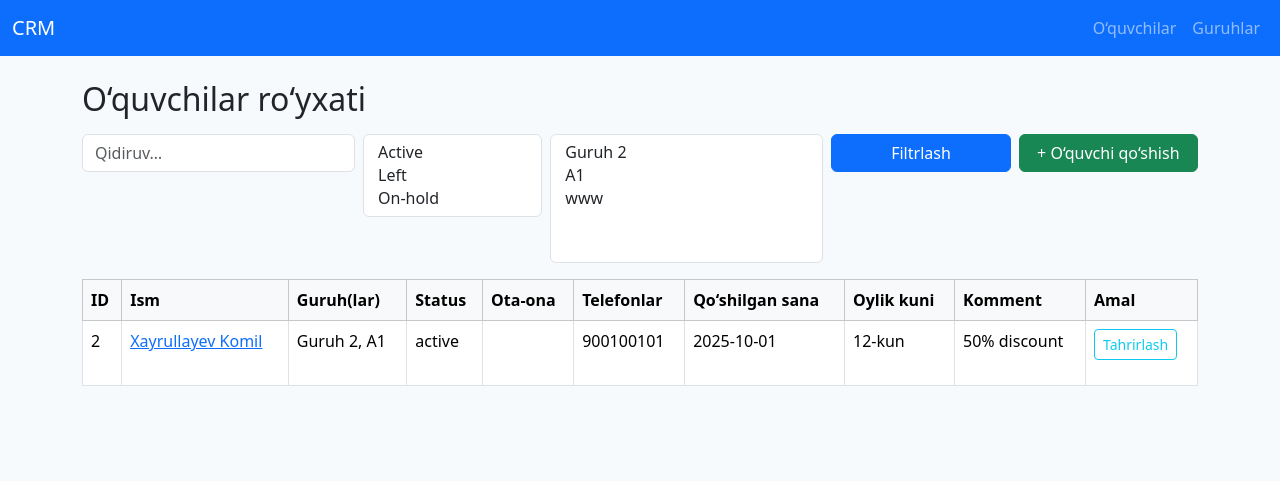
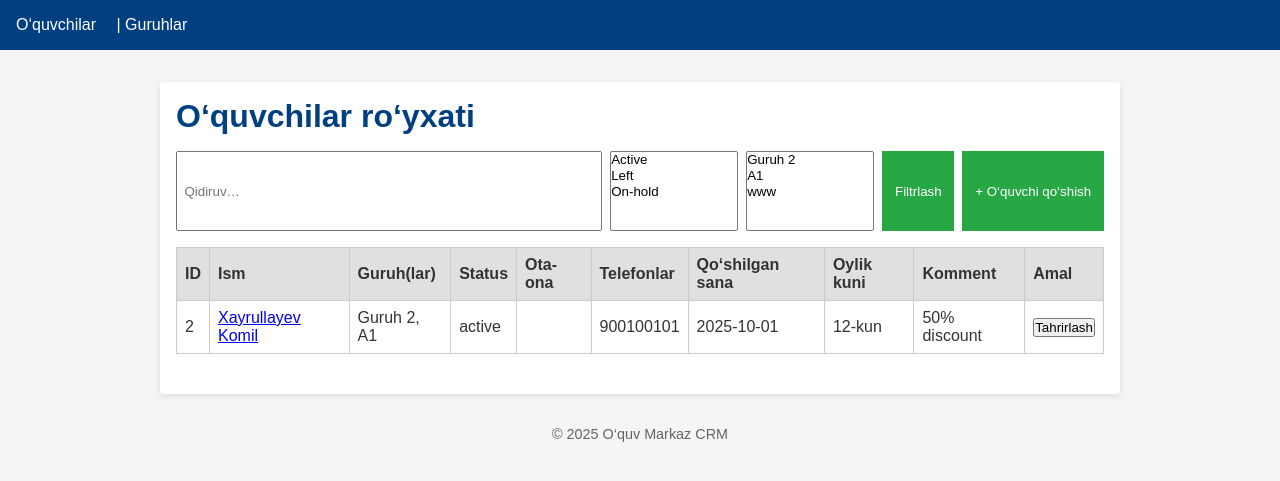
Before and after one commit to mahmudulashev/CRM, a Flask app: page /students in a window 1280 px wide. Shown: the top 481 px of the page. Run offline with Flask 3, Linux system fonts and the light colour scheme.

Commit message:
Add CSS styles for attendance, base, groups, and students; update HTML templates for improved layout and functionality

```diff
--- a/app.py
+++ b/app.py
@@ -15,13 +15,18 @@
 db.init_app(app)
 migrate = Migrate(app, db)
 
+# ─── Inject current_year into all templates ──────────────────────────────────
+@app.context_processor
+def inject_current_year():
+    return {'current_year': date.today().year}
+
 
 @app.route('/')
 def index():
     return redirect(url_for('students'))
 
 
-# ----------------- STUDENTS -----------------
+# ─── STUDENTS: list + multi‐filter ───────────────────────────────────────────
 @app.route('/students')
 def students():
     form = StudentForm()
@@ -39,16 +44,17 @@
     if group_ids:
         query = query.join(Student.groups).filter(Group.id.in_(group_ids))
 
-    students = query.all()
-    groups   = Group.query.all()
+    students_list = query.all()
+    groups_list   = Group.query.all()
+
     return render_template(
         'students.html',
-        students  = students,
-        groups    = groups,
-        form      = form,
-        q         = q,
-        statuses  = statuses,
-        group_ids = group_ids
+        students   = students_list,
+        groups     = groups_list,
+        form       = form,
+        q          = q,
+        statuses   = statuses,
+        group_ids  = group_ids
     )
 
 
@@ -134,7 +140,7 @@
     return render_template('student_detail.html', student=student)
 
 
-# ----------------- GROUPS -----------------
+# ─── GROUPS: list, add, edit, delete ────────────────────────────────────────
 @app.route('/groups')
 def groups():
     form   = GroupForm()
@@ -158,7 +164,11 @@
 @app.route('/group/<int:id>/json')
 def get_group_json(id):
     g = Group.query.get_or_404(id)
-    return jsonify({'id': g.id, 'name': g.name, 'schedule': g.schedule})
+    return jsonify({
+        'id'      : g.id,
+        'name'    : g.name,
+        'schedule': g.schedule
+    })
 
 
 @app.route('/group/<int:id>/edit', methods=['POST'])
@@ -190,40 +200,38 @@
     students = group.students
     return render_template(
         'group_detail.html',
-        group=group,
-        students=students
+        group    = group,
+        students = students
     )
 
 
-# ----------------- ATTENDANCE MATRIX + AVERAGE + N/A -----------------
+# ─── MONTHLY ATTENDANCE MATRIX + N/A + AVG HOMEWORK ─────────────────────────
 @app.route('/group/<int:group_id>/attendance_matrix', methods=['GET','POST'])
 def attendance_matrix(group_id):
     group    = Group.query.get_or_404(group_id)
     students = group.students
 
-    # 1) Yil/oyni olamiz
+    # Year & month
     today         = date.today()
     year          = int(request.args.get('year', today.year))
     month         = int(request.args.get('month', today.month))
     days_in_month = monthrange(year, month)[1]
 
-    # 2) Guruh jadvalidagi haftaning kunlari
+    # Scheduled weekdays filter
     wk_map = {'Mon':0,'Tue':1,'Wed':2,'Thu':3,'Fri':4,'Sat':5,'Sun':6}
-    wanted = [wk_map[s.strip()] for s in group.schedule.split(',') if s.strip() in wk_map]
+    wanted = [wk_map[d.strip()] for d in group.schedule.split(',') if d.strip() in wk_map]
     days   = [
         date(year, month, d)
         for d in range(1, days_in_month+1)
         if date(year, month, d).weekday() in wanted
     ]
 
-    if request.method=='POST':
+    if request.method == 'POST':
         for s in students:
             for d in days:
-                sid  = str(s.id)
-                dstr = d.isoformat()
-
-                #   3a) Attendance upsert
-                attended = request.form.get(f'attend_{sid}_{dstr}')=='on'
+                sid, dstr = str(s.id), d.isoformat()
+                # Attendance upsert
+                attended = request.form.get(f'attend_{sid}_{dstr}') == 'on'
                 att = Attendance.query.filter_by(
                     date=d, student_id=s.id, group_id=group.id
                 ).first()
@@ -234,9 +242,8 @@
                 else:
                     att.status = attended
 
-                #   3b) Homework upsert: N/A opsiyasi uchun value="na"
+                # Homework upsert with N/A
                 raw = request.form.get(f'homework_{sid}_{dstr}')
-                # agar raw=='na' yoki bo‘sh bo‘lsa → o‘chirib tashlaymiz
                 hw = Homework.query.filter_by(
                     date=d, student_id=s.id, group_id=group.id
                 ).first()
@@ -244,50 +251,49 @@
                     if hw:
                         db.session.delete(hw)
                 else:
-                    percent = int(raw)
+                    pct = int(raw)
                     if not hw:
-                        hw = Homework(date=d, percent_done=percent,
+                        hw = Homework(date=d, percent_done=pct,
                                       student_id=s.id, group_id=group.id)
                         db.session.add(hw)
                     else:
-                        hw.percent_done = percent
+                        hw.percent_done = pct
 
         db.session.commit()
-        flash("Oylik davomat va uy ishi saqlandi!", "success")
+        flash('Oylik davomat va uy ishi saqlandi!', 'success')
         return redirect(url_for(
             'attendance_matrix',
-            group_id=group.id,
+            group_id=group_id,
             year=year,
             month=month
         ))
 
-    # 4) GET: mavjud yozuvlarni yuklab olamiz
+    # Load existing records
     att_map = {
         (a.student_id, a.date): a
         for a in Attendance.query.filter(
-            Attendance.group_id==group.id,
+            Attendance.group_id==group_id,
             Attendance.date.between(days[0], days[-1])
         )
     }
     hw_map = {
         (h.student_id, h.date): h
         for h in Homework.query.filter(
-            Homework.group_id==group.id,
+            Homework.group_id==group_id,
             Homework.date.between(days[0], days[-1])
         )
     }
 
-    # 5) O‘rtacha uy ishi foizini hisoblaymiz (faqat N/A bo‘lmagan kunlar)
+    # Compute average homework % (exclude N/A)
     avg_hw = {}
     for s in students:
-        total = 0
-        count = 0
+        total, count = 0, 0
         for d in days:
             h = hw_map.get((s.id, d))
-            if h is not None:    # faqat mavjud (ya’ni “na” bo‘lmagan)
+            if h is not None:
                 total += h.percent_done
                 count += 1
-        avg_hw[s.id] = round(total/count,1) if count else None
+        avg_hw[s.id] = round(total/count, 1) if count else None
 
     return render_template(
         'attendance_matrix.html',
--- /dev/null
+++ b/static/css/attendance.css
@@ -0,0 +1,5 @@
+h1{color:#800000;margin-bottom:1rem}
+.attendance th,.attendance td{text-align:center}
+.attendance select{width:4rem;font-size:.9rem}
+.switch-month{margin-top:1rem}
+.switch-month input{width:4rem;margin-right:.5rem}
--- /dev/null
+++ b/static/css/base.css
@@ -0,0 +1,11 @@
+*{margin:0;padding:0;box-sizing:border-box}
+body{font-family:Arial,sans-serif;background:#f5f5f5;color:#333}
+.site-header{background:#004080;color:#fff;padding:1rem}
+.nav-bar a{color:#fff;text-decoration:none;margin-right:1rem}
+.content{max-width:960px;margin:2rem auto;padding:1rem;background:#fff;border-radius:4px;box-shadow:0 2px 6px rgba(0,0,0,0.1)}
+.site-footer{text-align:center;margin:2rem 0;font-size:0.9rem;color:#666}
+.data-table{width:100%;border-collapse:collapse;margin-bottom:1.5rem}
+.data-table th,.data-table td{border:1px solid #ccc;padding:0.5rem;text-align:left}
+.data-table th{background:#e0e0e0}
+.btn-primary{background:#007bff;color:#fff;border:none;padding:.5rem 1rem;border-radius:3px;cursor:pointer}
+.btn-secondary{background:#6c757d;color:#fff;border:none;padding:.5rem 1rem;border-radius:3px;cursor:pointer}
--- /dev/null
+++ b/static/css/students.css
@@ -0,0 +1,14 @@
+h1{color:#004080;margin-bottom:1rem}
+.filter-form{display:flex;flex-wrap:wrap;gap:.5rem;margin-bottom:1rem}
+.input-text{flex:1;padding:.4rem}
+.input-multiselect{width:8rem;height:5rem}
+.btn-filter,.btn-add{padding:.4rem .8rem;border:none;cursor:pointer}
+.btn-filter{background:#28a745;color:#fff}
+.btn-add{background:#28a745;color:#fff}
+.modal{display:none;position:fixed;top:0;left:0;width:100%;height:100%;background:rgba(0,0,0,0.5);justify-content:center;align-items:center;z-index:1000}
+.modal.show{display:flex}
+.modal-dialog{background:#fff;border-radius:4px;padding:1rem;width:90%;max-width:500px;position:relative}
+.modal-close{position:absolute;top:.5rem;right:.5rem;background:transparent;border:none;font-size:1.5rem;cursor:pointer}
+.modal-body label{display:block;margin-top:.8rem;font-weight:bold}
+.modal-body .form-control{width:100%;padding:.4rem;margin-top:.2rem;border:1px solid #ccc;border-radius:3px}
+.modal-footer{text-align:right;margin-top:1rem}
--- a/static/style.css
+++ /dev/null
@@ -1,6 +0,0 @@
-body {
-  background: #f7fafd;
-}
-.table-hover tbody tr:hover {
-  background: #eff8ff;
-}
--- a/templates/base.html
+++ b/templates/base.html
@@ -1,33 +1,29 @@
-<!doctype html>
-<html lang="en">
+<!DOCTYPE html>
+<html lang="uz">
 <head>
-  <meta charset="utf-8">
-  <title>O‘quv Markazi CRM</title>
-  <link href="https://cdn.jsdelivr.net/npm/bootstrap@5.3.2/dist/css/bootstrap.min.css" rel="stylesheet">
-  <link href="{{ url_for('static', filename='style.css') }}" rel="stylesheet">
+  <meta charset="UTF-8">
+  <meta name="viewport" content="width=device-width,initial-scale=1">
+  <title>CRM — {% block title %}{% endblock %}</title>
+  <link rel="stylesheet" href="{{ url_for('static', filename='css/base.css') }}">
+  {% block head_css %}{% endblock %}
 </head>
 <body>
-  <nav class="navbar navbar-expand-lg navbar-dark bg-primary mb-4">
-    <div class="container-fluid">
-      <a class="navbar-brand" href="{{ url_for('students') }}">CRM</a>
-      <div class="navbar-nav">
-        <a class="nav-link" href="{{ url_for('students') }}">O‘quvchilar</a>
-        <a class="nav-link" href="{{ url_for('groups') }}">Guruhlar</a>
-      </div>
-    </div>
-  </nav>
-  <div class="container">
-    {% with messages = get_flashed_messages(with_categories=true) %}
-      {% if messages %}
-        {% for cat, msg in messages %}
-          <div class="alert alert-{{ cat }}">{{ msg }}</div>
-        {% endfor %}
-      {% endif %}
-    {% endwith %}
+
+  <header class="site-header">
+    <nav class="nav-bar">
+      <a href="{{ url_for('students') }}">O‘quvchilar</a> |
+      <a href="{{ url_for('groups') }}">Guruhlar</a>
+    </nav>
+  </header>
+
+  <main class="content">
     {% block content %}{% endblock %}
-  </div>
+  </main>
 
-  {# Mana shu yerda scripts bloki bo‘lsin! #}
+  <footer class="site-footer">
+    &copy; {{ current_year }} O‘quv Markaz CRM
+  </footer>
+
   {% block scripts %}{% endblock %}
 </body>
 </html>
--- a/templates/students.html
+++ b/templates/students.html
@@ -1,143 +1,145 @@
 {% extends "base.html" %}
+{% block title %}O‘quvchilar{% endblock %}
+
+{% block head_css %}
+<link rel="stylesheet" href="{{ url_for('static', filename='css/students.css') }}">
+{% endblock %}
 
 {% block content %}
-<h2 class="mb-3">O‘quvchilar ro‘yxati</h2>
+<h1>O‘quvchilar ro‘yxati</h1>
 
-<!-- Filter & Search -->
-<form class="row g-2 mb-3" method="GET" action="{{ url_for('students') }}">
-  <div class="col-md-3">
-    <input type="text"
-           name="q"
-           value="{{ q }}"
-           class="form-control"
-           placeholder="Qidiruv…">
-  </div>
-  <div class="col-md-2">
-    <select name="status"
-            class="form-select"
-            multiple
-            size="3">
+<form class="filter-form" method="GET" action="{{ url_for('students') }}">
+  <input type="text" name="q" value="{{ q }}" placeholder="Qidiruv…" class="input-text">
+  <select name="status" multiple size="3" class="input-multiselect">
     <option value="active"  {% if 'active'  in statuses %}selected{% endif %}>Active</option>
     <option value="left"    {% if 'left'    in statuses %}selected{% endif %}>Left</option>
     <option value="on-hold" {% if 'on-hold' in statuses %}selected{% endif %}>On-hold</option>
   </select>
-  </div>
-  <div class="col-md-3">
-    <select name="group"
-            class="form-select"
-            multiple
-            size="5">
+  <select name="group" multiple size="5" class="input-multiselect">
     {% for g in groups %}
-      <option value="{{ g.id }}"
-              {% if g.id in group_ids %}selected{% endif %}>
+      <option value="{{ g.id }}" {% if g.id in group_ids %}selected{% endif %}>
         {{ g.name }}
       </option>
     {% endfor %}
   </select>
-  </div>
-  <div class="col-md-2">
-    <button type="submit" class="btn btn-primary w-100">Filtrlash</button>
-  </div>
-  <div class="col-md-2">
-    <button type="button"
-            class="btn btn-success w-100"
-            data-bs-toggle="modal"
-            data-bs-target="#addStudentModal">
-      + O‘quvchi qo‘shish
-    </button>
-  </div>
+  <button type="submit" class="btn-filter">Filtrlash</button>
+  <button type="button" id="openAddStudent" class="btn-add">+ O‘quvchi qo‘shish</button>
 </form>
 
-<!-- Students Table -->
-<table class="table table-hover table-bordered">
-  <thead class="table-light">
+<table class="data-table">
+  <thead>
     <tr>
-      <th>ID</th>
-      <th>Ism</th>
-      <th>Guruh(lar)</th>
-      <th>Status</th>
-      <th>Ota-ona</th>
-      <th>Telefonlar</th>
-      <th>Qo‘shilgan sana</th>
-      <th>Oylik kuni</th>
-      <th>Komment</th>
-      <th>Amal</th>
+      <th>ID</th><th>Ism</th><th>Guruh(lar)</th><th>Status</th>
+      <th>Ota-ona</th><th>Telefonlar</th><th>Qo‘shilgan sana</th>
+      <th>Oylik kuni</th><th>Komment</th><th>Amal</th>
     </tr>
   </thead>
   <tbody>
     {% for s in students %}
     <tr>
       <td>{{ s.id }}</td>
+      <td><a href="{{ url_for('student_detail', id=s.id) }}">{{ s.fullname }}</a></td>
       <td>
-        <a href="{{ url_for('student_detail', id=s.id) }}">
-          {{ s.fullname }}
-        </a>
-      </td>
-      <td>
-        {% for g in s.groups %}
-          {{ g.name }}{% if not loop.last %}, {% endif %}
-        {% endfor %}
+        {% for g in s.groups %}{{ g.name }}{% if not loop.last %}, {% endif %}{% endfor %}
       </td>
       <td>{{ s.status }}</td>
       <td>{{ s.parent_name }}</td>
       <td>
-        {{ s.phone1 }}<br>
-        {{ s.phone2 }}<br>
-        {{ s.phone3 }}
+        {{ s.phone1 }}{% if s.phone2 %}<br>{{ s.phone2 }}{% endif %}
+        {% if s.phone3 %}<br>{{ s.phone3 }}{% endif %}
       </td>
       <td>{{ s.join_date }}</td>
       <td>{{ s.payment_day }}-kun</td>
       <td>{{ s.comments }}</td>
-      <td>
-        <button type="button"
-                class="btn btn-sm btn-outline-info edit-btn"
-                data-id="{{ s.id }}">
-          Tahrirlash
-        </button>
-      </td>
+      <td><button class="btn-edit" data-id="{{ s.id }}">Tahrirlash</button></td>
     </tr>
     {% endfor %}
   </tbody>
 </table>
 
-{# Qo‘shish va tahrirlash modallarini konteksti bilan include qilamiz #}
-{% include 'student_form_modal.html' with context %}
+{# ——— Add Student Modal ——— #}
+<div id="addStudentModal" class="modal">
+  <div class="modal-dialog">
+    <form method="POST" action="{{ url_for('add_student') }}">
+      {{ form.csrf_token }}
+      <h3>Yangi O‘quvchi qo‘shish</h3>
+      <button type="button" class="modal-close" id="closeAddStudent">×</button>
+      <div class="modal-body">
+        <label>Ism</label>{{ form.fullname(class_='form-control') }}
+        <label>Ota-ona ismi</label>{{ form.parent_name(class_='form-control') }}
+        <label>Telefon 1</label>{{ form.phone1(class_='form-control') }}
+        <label>Telefon 2</label>{{ form.phone2(class_='form-control') }}
+        <label>Telefon 3</label>{{ form.phone3(class_='form-control') }}
+        <label>Status</label>{{ form.status(class_='form-control') }}
+        <label>Qo‘shilgan sana</label>{{ form.join_date(class_='form-control', type='date') }}
+        <label>Oylik kuni</label>{{ form.payment_day(class_='form-control') }}
+        <label>Komment</label>{{ form.comments(class_='form-control') }}
+        <label>Guruh(lar)</label>{{ form.groups(class_='form-control', multiple=True) }}
+      </div>
+      <div class="modal-footer">
+        <button type="button" class="btn-secondary" id="cancelAddStudent">Bekor</button>
+        <button type="submit" class="btn-primary">Qo‘shish</button>
+      </div>
+    </form>
+  </div>
+</div>
+
+{# ——— Edit Student Modal ——— #}
+<div id="editStudentModal" class="modal">
+  <div class="modal-dialog">
+    <form id="editStudentForm" method="POST" action="">
+      {{ form.csrf_token }}
+      <h3>O‘quvchini tahrirlash</h3>
+      <button type="button" class="modal-close" id="closeEditStudent">×</button>
+      <div class="modal-body">
+        <label>Ism</label>{{ form.fullname(class_='form-control', id='edit_fullname') }}
+        <label>Ota-ona ismi</label>{{ form.parent_name(class_='form-control', id='edit_parent_name') }}
+        <label>Telefon 1</label>{{ form.phone1(class_='form-control', id='edit_phone1') }}
+        <label>Telefon 2</label>{{ form.phone2(class_='form-control', id='edit_phone2') }}
+        <label>Telefon 3</label>{{ form.phone3(class_='form-control', id='edit_phone3') }}
+        <label>Status</label>{{ form.status(class_='form-control', id='edit_status') }}
+        <label>Qo‘shilgan sana</label>{{ form.join_date(class_='form-control', id='edit_join_date', type='date') }}
+        <label>Oylik kuni</label>{{ form.payment_day(class_='form-control', id='edit_payment_day') }}
+        <label>Komment</label>{{ form.comments(class_='form-control', id='edit_comments') }}
+        <label>Guruh(lar)</label>{{ form.groups(class_='form-control', id='edit_groups', multiple=True) }}
+      </div>
+      <div class="modal-footer">
+        <button type="button" class="btn-secondary" id="cancelEditStudent">Bekor</button>
+        <button type="submit" class="btn-primary">Saqlash</button>
+      </div>
+    </form>
+  </div>
+</div>
 {% endblock %}
 
+{% block scripts %}
+<script>
+  // Add‐student modal
+  const addModal      = document.getElementById('addStudentModal');
+  document.getElementById('openAddStudent').onclick   = () => addModal.classList.add('show');
+  document.getElementById('closeAddStudent').onclick  = () => addModal.classList.remove('show');
+  document.getElementById('cancelAddStudent').onclick = () => addModal.classList.remove('show');
+  addModal.onclick = e=>{ if(e.target===addModal) addModal.classList.remove('show'); };
 
-{% block scripts %}
-  <!-- Bootstrap 5 JS bundle (Popper.js kiradi) -->
-  <script src="https://cdn.jsdelivr.net/npm/bootstrap@5.3.2/dist/js/bootstrap.bundle.min.js"></script>
-  <!-- jQuery faqat AJAX uchun -->
-  <script src="https://code.jquery.com/jquery-3.7.1.min.js"></script>
-
-  <script>
-    // Modalni ochish va formani to‘ldirish
-    function openEditModal(id) {
-      document.getElementById('editStudentForm').action = `/student/${id}/edit`;
-      $.getJSON(`/student/${id}/json`, data => {
-        $('#edit_fullname').val(data.fullname);
-        $('#edit_parent_name').val(data.parent_name);
-        $('#edit_phone1').val(data.phone1);
-        $('#edit_phone2').val(data.phone2);
-        $('#edit_phone3').val(data.phone3);
-        $('#edit_status').val(data.status);
-        $('#edit_join_date').val(data.join_date);
-        $('#edit_payment_day').val(data.payment_day);
-        $('#edit_comments').val(data.comments);
-        $('#edit_groups option').prop('selected', false);
-        data.groups.forEach(gid => {
-          $(`#edit_groups option[value="${gid}"]`).prop('selected', true);
+  // Edit‐student modal
+  const editModal      = document.getElementById('editStudentModal');
+  document.querySelectorAll('.btn-edit').forEach(btn=>{
+    btn.onclick = ()=>{
+      fetch(`/student/${btn.dataset.id}/json`)
+        .then(r=>r.json()).then(data=>{
+          document.getElementById('editStudentForm').action = `/student/${data.id}/edit`;
+          ['fullname','parent_name','phone1','phone2','phone3','status','join_date','payment_day','comments']
+            .forEach(f=>document.getElementById('edit_'+f).value=data[f]);
+          document.querySelectorAll('#edit_groups option').forEach(o=>o.selected=false);
+          data.groups.forEach(gid=>{
+            document.querySelector(`#edit_groups option[value="${gid}"]`).selected=true;
           });
-        new bootstrap.Modal(document.getElementById('editStudentModal')).show();
+          editModal.classList.add('show');
         });
-    }
-
-    // DOM tayyor bo‘lgach, tugmalarni bog‘laymiz
-    document.addEventListener('DOMContentLoaded', () => {
-      document.querySelectorAll('.edit-btn').forEach(btn => {
-        btn.addEventListener('click', () => openEditModal(btn.dataset.id));
+    };
   });
-    });
+  document.getElementById('closeEditStudent').onclick  = ()=>editModal.classList.remove('show');
+  document.getElementById('cancelEditStudent').onclick= ()=>editModal.classList.remove('show');
+  editModal.onclick = e=>{ if(e.target===editModal) editModal.classList.remove('show'); };
 </script>
 {% endblock %}
```
Also changed, not shown: static/css/groups.css (added, +7 -0 lines), templates/attendance_matrix.html (+23 -39 lines), templates/group_detail.html (+12 -22 lines), templates/groups.html (+40 -66 lines), instance/school_crm.db. Lines whose indentation alone changed are shown as unchanged.
